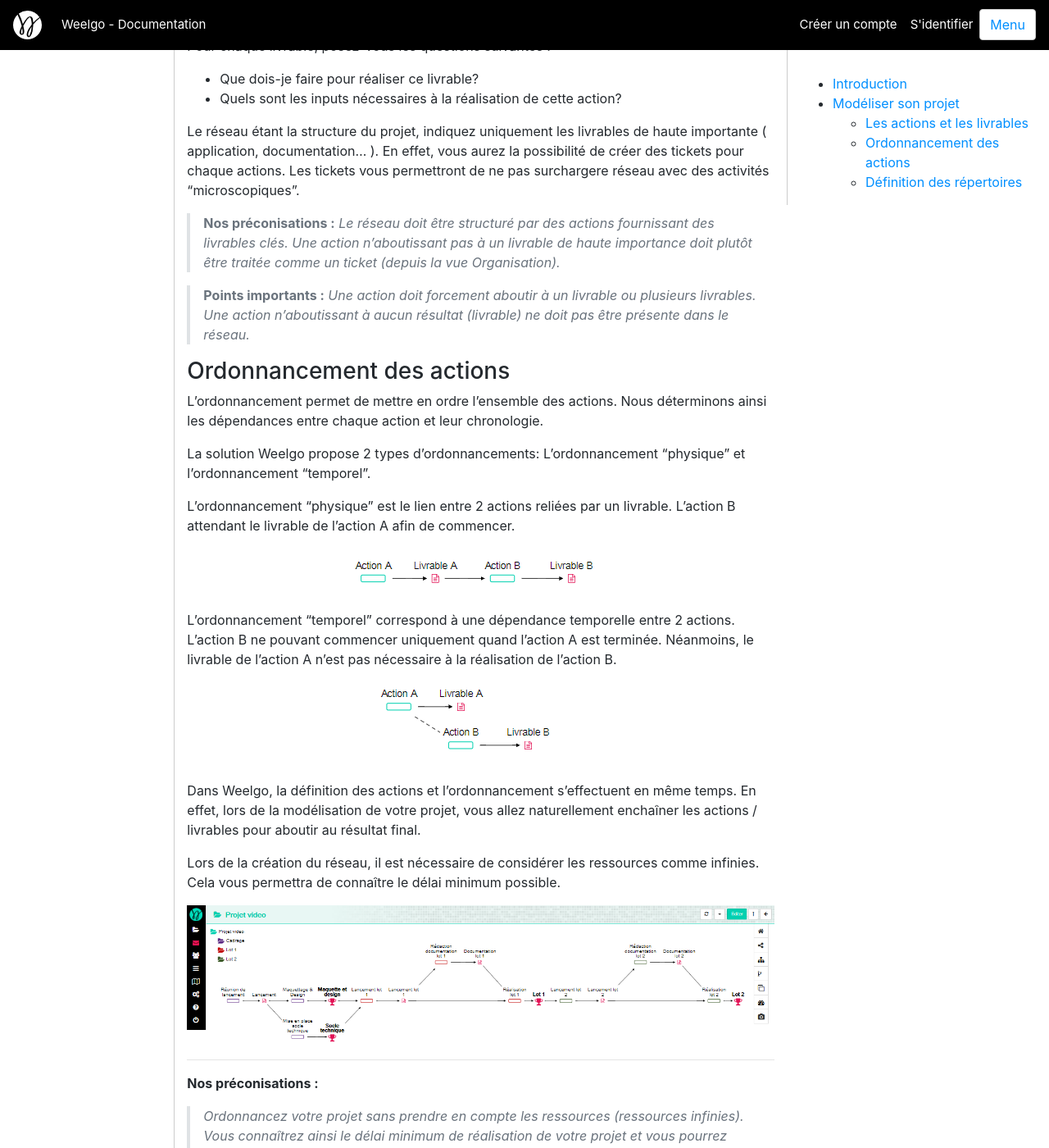
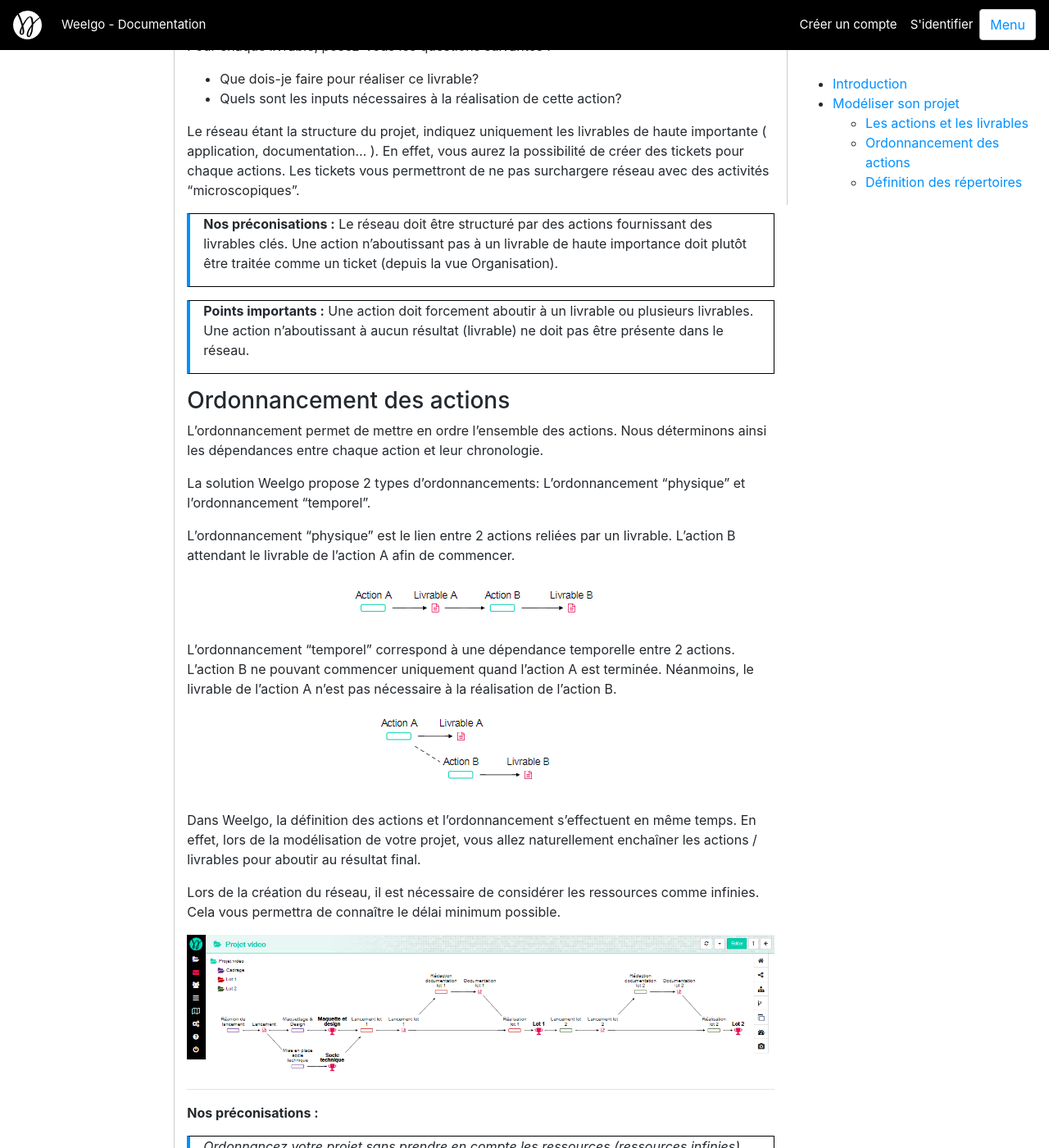
Before and after one commit to Weelgo/weelgo.github.io, a Jekyll site: the page built from fr/tutoriels/creationReseau_etp1_modelisation.md, in a window 1280 px wide and 1400 px high, scrolled down 1120 px. Shown: the whole window at 82% size. Built offline with Jekyll 4.4.1, drawn with Linux system fonts in a browser that asks for light colours.

Commit message:
amélioration doc

```diff
--- a/css/weelgo.css
+++ b/css/weelgo.css
@@ -101,6 +101,7 @@ a:hover
 
 blockquote {
     padding: 0 1em;
-    color: #6a737d;
-    border-left: 0.25em solid #dfe2e5;
+/*     color: #6a737d; */
+	border:1px solid black;
+    border-left: 0.25em solid #008fff;
 }
--- a/fr/tutoriels/creationReseau_etp1_modelisation.md
+++ b/fr/tutoriels/creationReseau_etp1_modelisation.md
@@ -50,10 +50,10 @@ Le réseau étant la structure du projet, indiquez uniquement les livrables de h
 
 
 > **Nos préconisations :**
-> *Le réseau doit être structuré par des actions fournissant des livrables clés. Une action n'aboutissant pas à un livrable de haute importance doit plutôt être traitée comme un ticket (depuis la vue Organisation).*
+> Le réseau doit être structuré par des actions fournissant des livrables clés. Une action n'aboutissant pas à un livrable de haute importance doit plutôt être traitée comme un ticket (depuis la vue Organisation).
 
 > **Points importants :**
-> *Une action doit forcement aboutir à un livrable ou plusieurs livrables. Une action n'aboutissant à aucun résultat (livrable) ne doit pas être présente dans le réseau.*
+> Une action doit forcement aboutir à un livrable ou plusieurs livrables. Une action n'aboutissant à aucun résultat (livrable) ne doit pas être présente dans le réseau.
 
 
 ### Ordonnancement des actions
```
